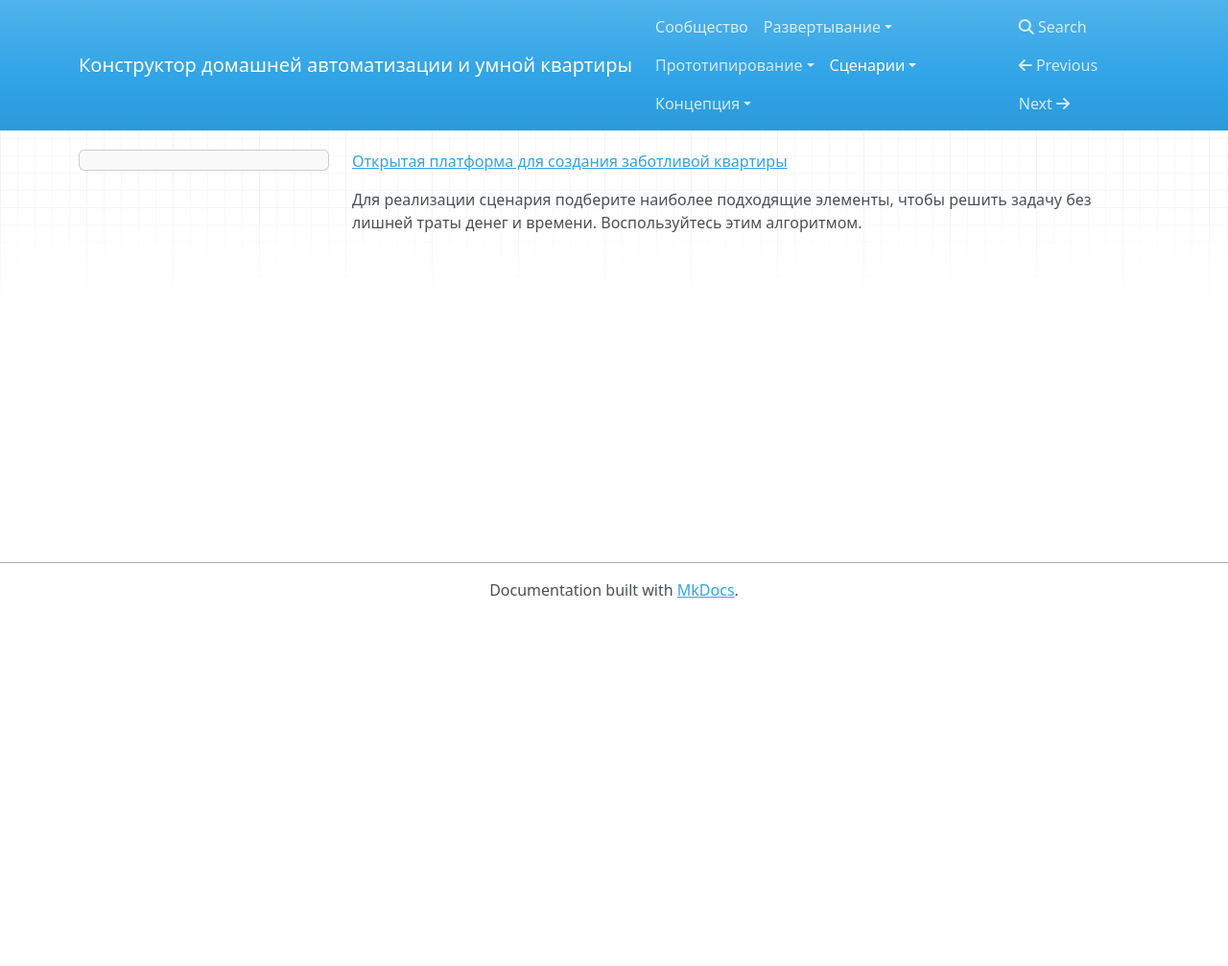
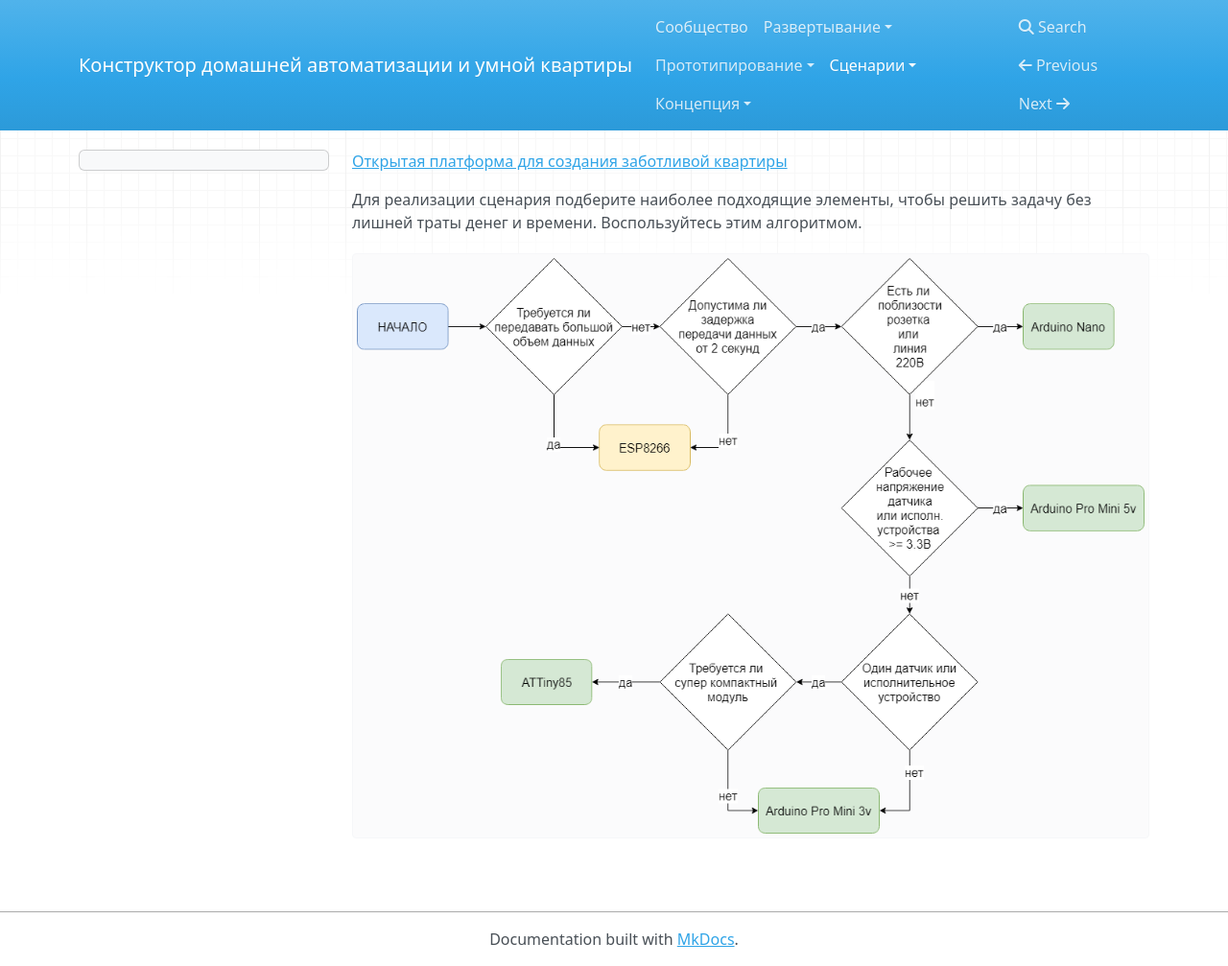
Before and after one commit to cutecare/cutecare-docs, an MkDocs documentation site: the page built from docs/Выбор элементов.md, in a window 1280 px wide and 1007 px high. Shown: the whole window at 96% size. Built offline with MkDocs 1.6.1, drawn with Linux system fonts in a browser that asks for light colours; nearby versions of some CDN libraries; old or Windows-style settings are respelled for this version of MkDocs.

Commit message:
Update Выбор элементов.md

```diff
--- a/docs/Выбор элементов.md
+++ b/docs/Выбор элементов.md
@@ -2,3 +2,4 @@
 
 Для реализации сценария подберите наиболее подходящие элементы, чтобы решить задачу без лишней траты денег и времени.
 Воспользуйтесь этим алгоритмом.
+<img src="https://github.com/cutecare/cutecare-docs/blob/master/images/%D0%90%D0%BB%D0%B3%D0%BE%D1%80%D0%B8%D1%82%D0%BC%20%D0%B2%D1%8B%D0%B1%D0%BE%D1%80%D0%B0%20%D0%BC%D0%B8%D0%BA%D1%80%D0%BE%D0%BA%D0%BE%D0%BD%D1%82%D1%80%D0%BE%D0%BB%D0%BB%D0%B5%D1%80%D0%B0.png?raw=true">
```
